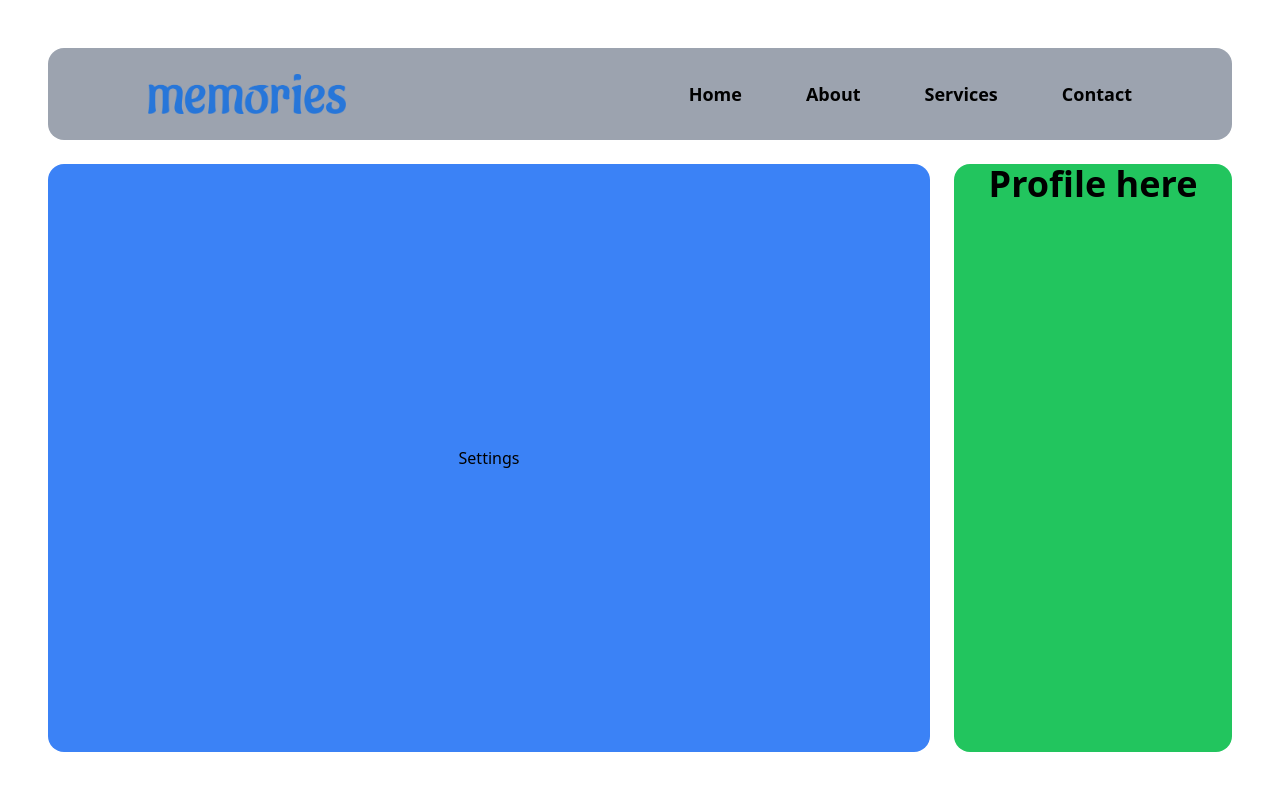
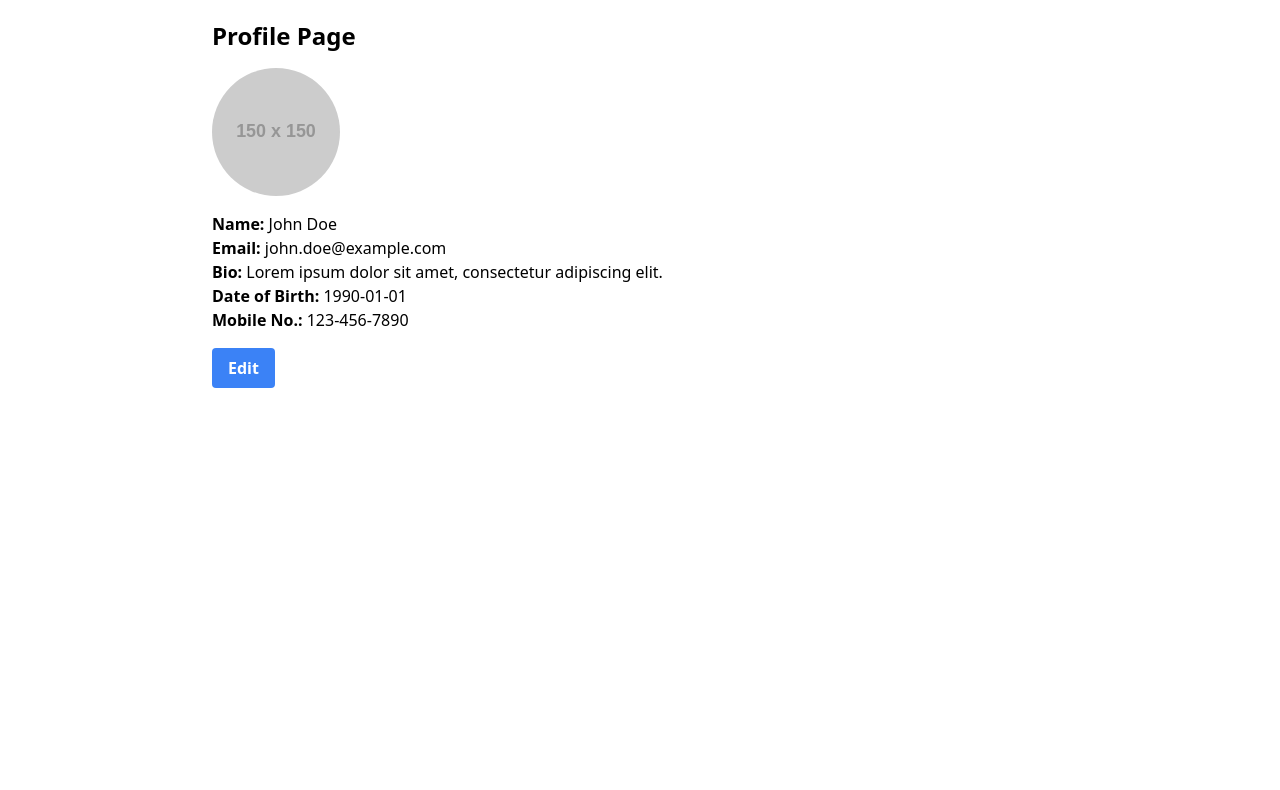
Before and after one commit to siddhant-2002/memory-capsule, a React (Create React App) app: page /settings in a window 1280 px wide. Shown: the top 790 px of the page. Built offline with nearby package versions, Linux system fonts and the light colour scheme.

Commit message:
Setting Page Created

```diff
--- a/src/App.js
+++ b/src/App.js
@@ -4,11 +4,13 @@ import "./App.css";
 import Feed from "./components/Feed";
 import Navbar from "./components/Navbar";
 import {Main} from "./components/index";
+import { Settings } from "./components/Feed/Settings";
 
 function App() {
 	return (
 		<div>
-			<Main />
+			{/* <Main /> */}
+			<Settings/>
 		</div>
 		// <div className="App overflow-y-hidden flex flex-col items-center  p-4 md:p-7 ">
 		// 	<div className="bg-gray-200 rounded-3xl  md:w-[92vw]">
--- a/src/components/Feed/Settings.jsx
+++ b/src/components/Feed/Settings.jsx
@@ -1,7 +1,130 @@
-import React from 'react'
+// ProfilePageWithEdit.jsx
+import React, { useState } from 'react';
+
+const initialProfileData = {
+  name: 'John Doe',
+  email: 'john.doe@example.com',
+  bio: 'Lorem ipsum dolor sit amet, consectetur adipiscing elit.',
+  password: '', // Password is not displayed for security reasons
+  dob: '1990-01-01',
+  mobile: '123-456-7890',
+  profilePhoto: 'https://via.placeholder.com/150', // Placeholder image URL
+};
 
 export const Settings = () => {
+  const [profileData, setProfileData] = useState(initialProfileData);
+  const [isEditable, setIsEditable] = useState(false);
+
+  const handleEdit = () => {
+    setIsEditable(true);
+  };
+
+  const handleUpdateProfile = (e) => {
+    e.preventDefault(); // Prevent form submission
+    setIsEditable(false);
+    // Here you would typically send the updated profile data to a server
+    console.log('Updated Profile Data:', profileData);
+  };
+
+  const handleChange = (e) => {
+    const { name, value } = e.target;
+    setProfileData((prevData) => ({
+      ...prevData,
+      [name]: value,
+    }));
+  };
+
+  const handlePhotoChange = (e) => {
+    const file = e.target.files[0];
+    const reader = new FileReader();
+    reader.onloadend = () => {
+      setProfileData((prevData) => ({
+        ...prevData,
+        profilePhoto: reader.result,
+      }));
+    };
+    reader.readAsDataURL(file);
+  };
+
   return (
-    <div>Settings</div>
-  )
-}
+    <div className="max-w-4xl mx-auto p-5">
+      <h2 className="text-2xl font-bold mb-4">Profile Page</h2>
+      {!isEditable ? (
+        <div>
+          <img src={profileData.profilePhoto} alt="Profile" className="mb-4 w-32 h-32 object-cover rounded-full" />
+          <p><strong>Name:</strong> {profileData.name}</p>
+          <p><strong>Email:</strong> {profileData.email}</p>
+          <p><strong>Bio:</strong> {profileData.bio}</p>
+          <p><strong>Date of Birth:</strong> {profileData.dob}</p>
+          <p><strong>Mobile No.:</strong> {profileData.mobile}</p>
+          <button onClick={handleEdit} className="mt-4 bg-blue-500 hover:bg-blue-700 text-white font-bold py-2 px-4 rounded">Edit</button>
+        </div>
+      ) : (
+        <form onSubmit={handleUpdateProfile}>
+          <div className="mb-4">
+            <label className="block text-gray-700 text-sm font-bold mb-2">Profile Photo:</label>
+            <input
+              type="file"
+              name="profilePhoto"
+              onChange={handlePhotoChange}
+              className="shadow appearance-none border rounded w-full py-2 px-3 text-gray-700 leading-tight focus:outline-none focus:shadow-outline"
+            />
+            <img src={profileData.profilePhoto} alt="Profile Preview" className="mt-4 w-32 h-32 object-cover rounded-full" />
+          </div>
+          {/* Additional form fields for editing */}
+          <div className="mb-4">
+            <label className="block text-gray-700 text-sm font-bold mb-2">Name:</label>
+            <input
+              type="text"
+              name="name"
+              value={profileData.name}
+              onChange={handleChange}
+              className="shadow appearance-none border rounded w-full py-2 px-3 text-gray-700 leading-tight focus:outline-none focus:shadow-outline"
+            />
+          </div>
+          <div className="mb-4">
+            <label className="block text-gray-700 text-sm font-bold mb-2">Email:</label>
+            <input
+              type="email"
+              name="email"
+              value={profileData.email}
+              onChange={handleChange}
+              className="shadow appearance-none border rounded w-full py-2 px-3 text-gray-700 leading-tight focus:outline-none focus:shadow-outline"
+            />
+          </div>
+          <div className="mb-4">
+            <label className="block text-gray-700 text-sm font-bold mb-2">Bio:</label>
+            <textarea
+              name="bio"
+              value={profileData.bio}
+              onChange={handleChange}
+              className="shadow appearance-none border rounded w-full py-2 px-3 text-gray-700 leading-tight focus:outline-none focus:shadow-outline"
+            ></textarea>
+          </div>
+          <div className="mb-4">
+            <label className="block text-gray-700 text-sm font-bold mb-2">Date of Birth:</label>
+            <input
+              type="date"
+              name="dob"
+              value={profileData.dob}
+              onChange={handleChange}
+              className="shadow appearance-none border rounded w-full py-2 px-3 text-gray-700 leading-tight focus:outline-none focus:shadow-outline"
+            />
+          </div>
+          <div className="mb-6">
+            <label className="block text-gray-700 text-sm font-bold mb-2">Mobile No.:</label>
+            <input
+              type="tel"
+              name="mobile"
+              value={profileData.mobile}
+              onChange={handleChange}
+              className="shadow appearance-none border rounded w-full py-2 px-3 text-gray-700 leading-tight focus:outline-none focus:shadow-outline"
+            />
+          </div>
+
+          <button type="submit" className="bg-green-500 hover:bg-green-700 text-white font-bold py-2 px-4 rounded">Update Profile</button>
+        </form>
+      )}
+    </div>
+  );
+};
--- a/src/components/index.jsx
+++ b/src/components/index.jsx
@@ -1,20 +1,22 @@
 import React from 'react'
 import Navbar from './Navbar'
 import Feed from './Feed'
+import { Settings } from './Feed/Settings'
 
 export const Main = () => {
   return (
     <div className='h-[100vh] w-[100vw] grid lg:grid-cols-8 bg-white gap-y-6 gap-x-6 p-12 grid-col'>
         <div className='lg:col-span-8 bg-gray-400 rounded-2xl flex place-content-center'>
-            {/* <h1 className='text-4xl font-bold'>Navbar here</h1> */}
+            <h1 className='text-4xl font-bold'>Navbar here</h1>
             <Navbar />
         </div>
         <div className='lg:col-span-6 lg:h-full bg-blue-500 row-span-8 rounded-2xl flex place-content-center'>
-            <Feed />
+            <Settings />
         </div>
         <div className='lg:col-span-2 lg:h-full bg-green-500 row-span-8 rounded-2xl flex place-content-center'>
             <h1 className='text-4xl font-bold'>Profile here</h1>
         </div>
+
     </div>
   )
 }
```
Also changed, not shown: 1 other file (tests, documents, lock files or other folders).
